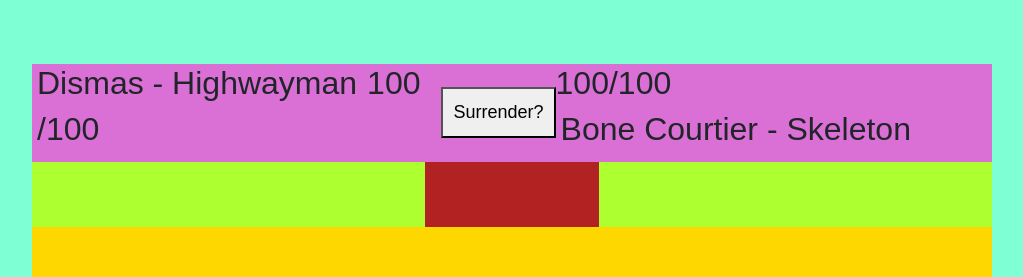
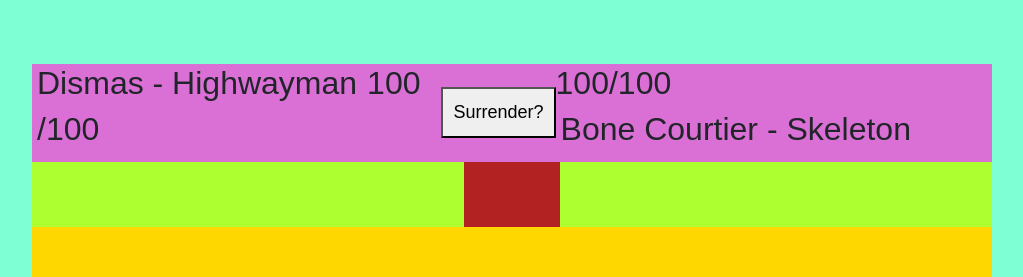
Before and after one commit to Tobie33/rngGame, a plain HTML site: page game.html in a window 1280 px wide. Shown: the top 277 px of the page, without its empty margins (128-1151 px from the left). Drawn offline with nearby package versions, Linux system fonts and the light colour scheme.

Commit message:
fuck off

```diff
--- a/game.html
+++ b/game.html
@@ -35,7 +35,6 @@
     </div>
     <div id="movement">
       <div class="decision"><p id="player-movement"></p></div>
-      <div class="counter"><p id="time-counter"></p></div>
       <div class="counter"><p id="turn-counter"></p></div>
       <div class="decision"><p id="ai-movement"></p></div>
     </div>
```
